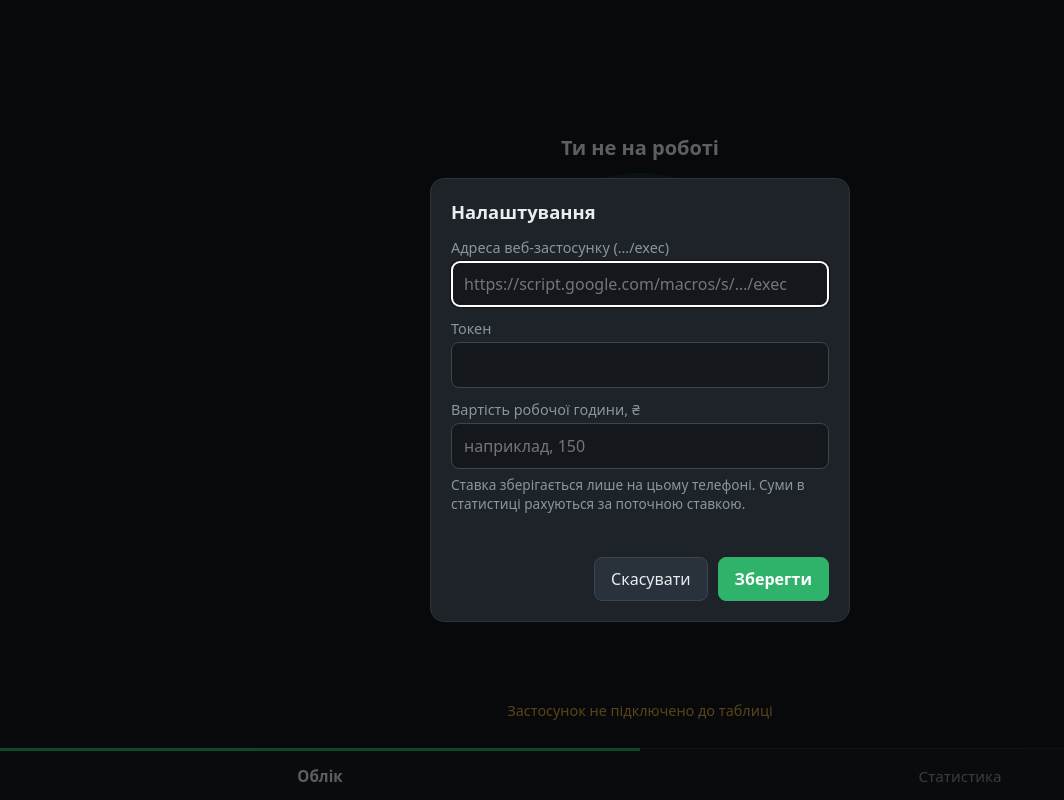
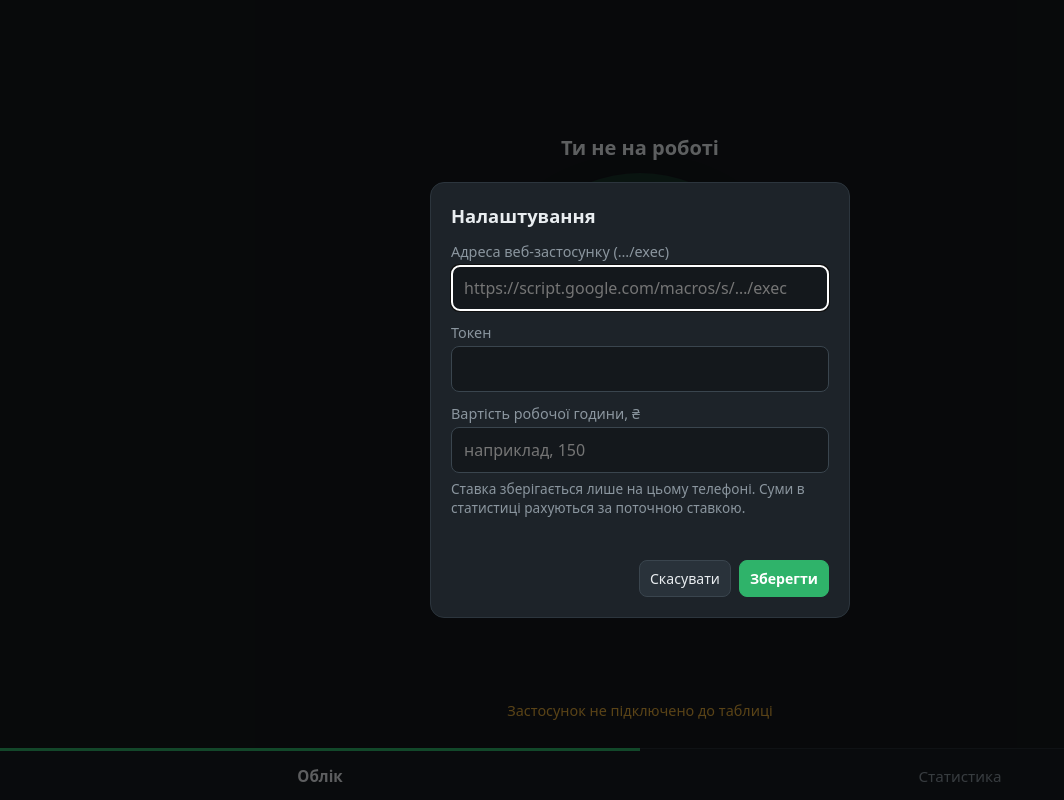
Before and after one commit to 0104smtv-svg/time-tracker, a plain HTML site: page index.html in a window 1280 px wide. Shown: the whole page, without its empty margins (0-1064 px from the left). Drawn offline with Linux system fonts and the light colour scheme.

Commit message:
Update index.html

```diff
--- a/index.html
+++ b/index.html
@@ -197,14 +197,15 @@
     font: inherit;
     font-size: 1rem;
   }
-  dialog .row { display: flex; gap: 10px; justify-content: flex-end; margin-top: 18px; }
+  dialog .row { display: flex; flex-wrap: wrap; gap: 8px; justify-content: flex-end; margin-top: 18px; }
   dialog button {
-    padding: 10px 16px;
+    padding: 8px 10px;
     border-radius: 8px;
     border: 1px solid #3a454e;
     background: #29323a;
     color: var(--text);
     font: inherit;
+    font-size: .88rem;
     cursor: pointer;
   }
   dialog button.primary { background: var(--green); border-color: var(--green); color: #fff; font-weight: 600; }
```
